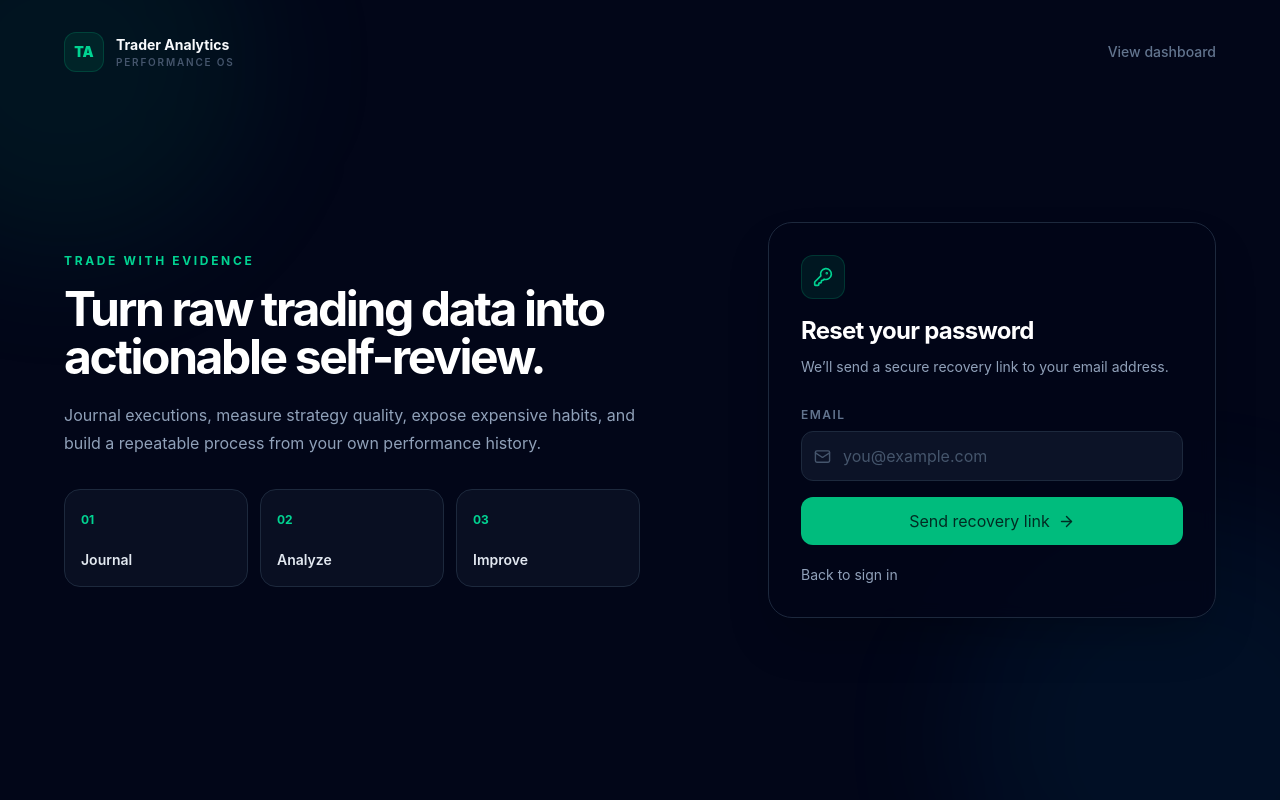
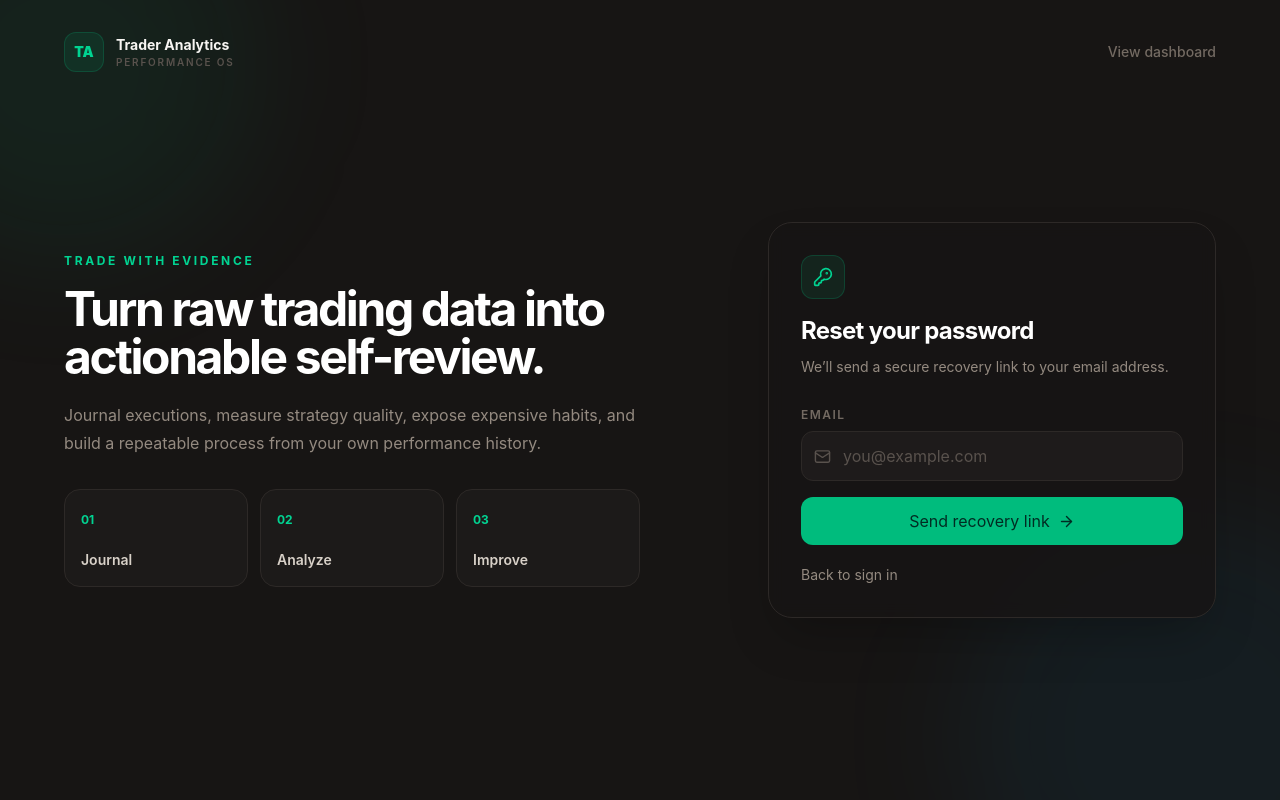
Before and after one commit to eHughs/fizix, a Next.js app: page /forgot-password in a window 1280 px wide. Built offline with nearby package versions, Linux system fonts and the light colour scheme; no server answers.

Commit message:
Apply muted amber brand palette and light-dark theme tokens

```diff
--- a/app/globals.css
+++ b/app/globals.css
@@ -2,6 +2,48 @@
 
 :root {
   color-scheme: dark;
+  --color-slate-50: #f7f5f2;
+  --color-slate-100: #eeeae4;
+  --color-slate-200: #d8d1c8;
+  --color-slate-300: #bbb2a7;
+  --color-slate-400: #948a80;
+  --color-slate-500: #736a62;
+  --color-slate-600: #59524d;
+  --color-slate-700: #3e3936;
+  --color-slate-800: #2d2927;
+  --color-slate-900: #211f1e;
+  --color-slate-950: #171514;
+  --color-amber-300: #efc06a;
+  --color-amber-400: #e7aa3f;
+  --color-amber-500: #d99525;
+  --color-amber-600: #bd781b;
+  --color-amber-950: #2b1b09;
+  --app-bg: #171514;
+  --app-glow-a: rgba(217, 149, 37, 0.09);
+  --app-glow-b: rgba(239, 163, 29, 0.045);
+}
+
+html[data-theme="light"] {
+  color-scheme: light;
+  --color-slate-50: #201d1c;
+  --color-slate-100: #2d2927;
+  --color-slate-200: #423c38;
+  --color-slate-300: #625a53;
+  --color-slate-400: #786f67;
+  --color-slate-500: #938a81;
+  --color-slate-600: #ada49a;
+  --color-slate-700: #c9c2b9;
+  --color-slate-800: #dfdad3;
+  --color-slate-900: #f1eee9;
+  --color-slate-950: #faf8f5;
+  --color-amber-300: #a86617;
+  --color-amber-400: #b87318;
+  --color-amber-500: #c9841c;
+  --color-amber-600: #d99525;
+  --color-amber-950: #fff8e8;
+  --app-bg: #f6f2ec;
+  --app-glow-a: rgba(201, 132, 28, 0.09);
+  --app-glow-b: rgba(239, 163, 29, 0.05);
 }
 
 * {
@@ -9,7 +51,7 @@
 }
 
 html {
-  background: #0f172a;
+  background: var(--app-bg);
   scroll-behavior: smooth;
 }
 
@@ -17,18 +59,38 @@ body {
   margin: 0;
   min-height: 100vh;
   background:
-    radial-gradient(circle at 10% -10%, rgba(16, 185, 129, 0.08), transparent 32rem),
-    radial-gradient(circle at 90% 0%, rgba(59, 130, 246, 0.07), transparent 30rem),
-    #0f172a;
-  color: #f1f5f9;
+    radial-gradient(circle at 8% -8%, var(--app-glow-a), transparent 32rem),
+    radial-gradient(circle at 92% 0%, var(--app-glow-b), transparent 30rem),
+    var(--app-bg);
+  color: var(--color-slate-100);
   font-family: Inter, ui-sans-serif, system-ui, -apple-system, BlinkMacSystemFont, "Segoe UI", sans-serif;
   text-rendering: optimizeLegibility;
   -webkit-font-smoothing: antialiased;
+  transition: background-color 180ms ease, color 180ms ease;
+}
+
+.brand-logo-plate {
+  background: linear-gradient(145deg, rgba(239, 163, 29, 0.10), rgba(217, 149, 37, 0.04));
+}
+
+html[data-theme="light"] .brand-logo-plate {
+  background: linear-gradient(145deg, rgba(239, 163, 29, 0.16), rgba(255, 255, 255, 0.72));
+}
+
+html[data-theme="light"] .text-white {
+  color: #211d1e !important;
+}
+
+html[data-theme="light"] .bg-black\/20,
+html[data-theme="light"] .bg-black\/25,
+html[data-theme="light"] .bg-black\/30 {
+  background-color: rgba(70, 58, 44, 0.08) !important;
 }
 
 button,
 input,
-select {
+select,
+textarea {
   font: inherit;
 }
 
@@ -38,18 +100,29 @@ button {
 
 button:focus-visible,
 input:focus-visible,
-select:focus-visible {
-  outline: 2px solid #34d399;
+select:focus-visible,
+textarea:focus-visible,
+a:focus-visible {
+  outline: 2px solid #d99525;
   outline-offset: 2px;
 }
 
 ::selection {
-  background: rgba(52, 211, 153, 0.22);
+  background: rgba(217, 149, 37, 0.26);
 }
 
 input[type="number"]::-webkit-inner-spin-button,
 input[type="number"]::-webkit-outer-spin-button {
   margin: 0;
+}
+
+.recharts-cartesian-grid-horizontal line,
+.recharts-cartesian-grid-vertical line {
+  stroke: color-mix(in srgb, var(--color-slate-700) 65%, transparent);
+}
+
+.recharts-text {
+  fill: var(--color-slate-500);
 }
 
 @media (prefers-reduced-motion: reduce) {
```
